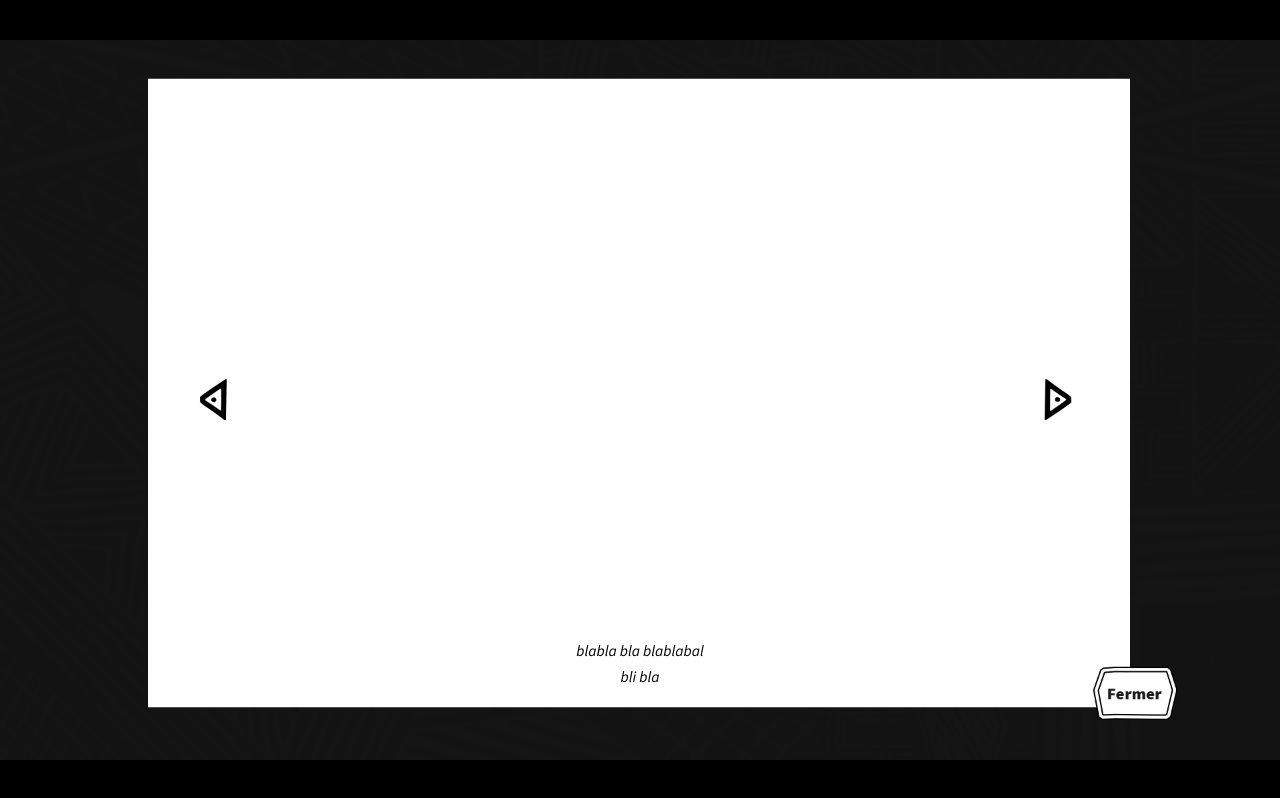
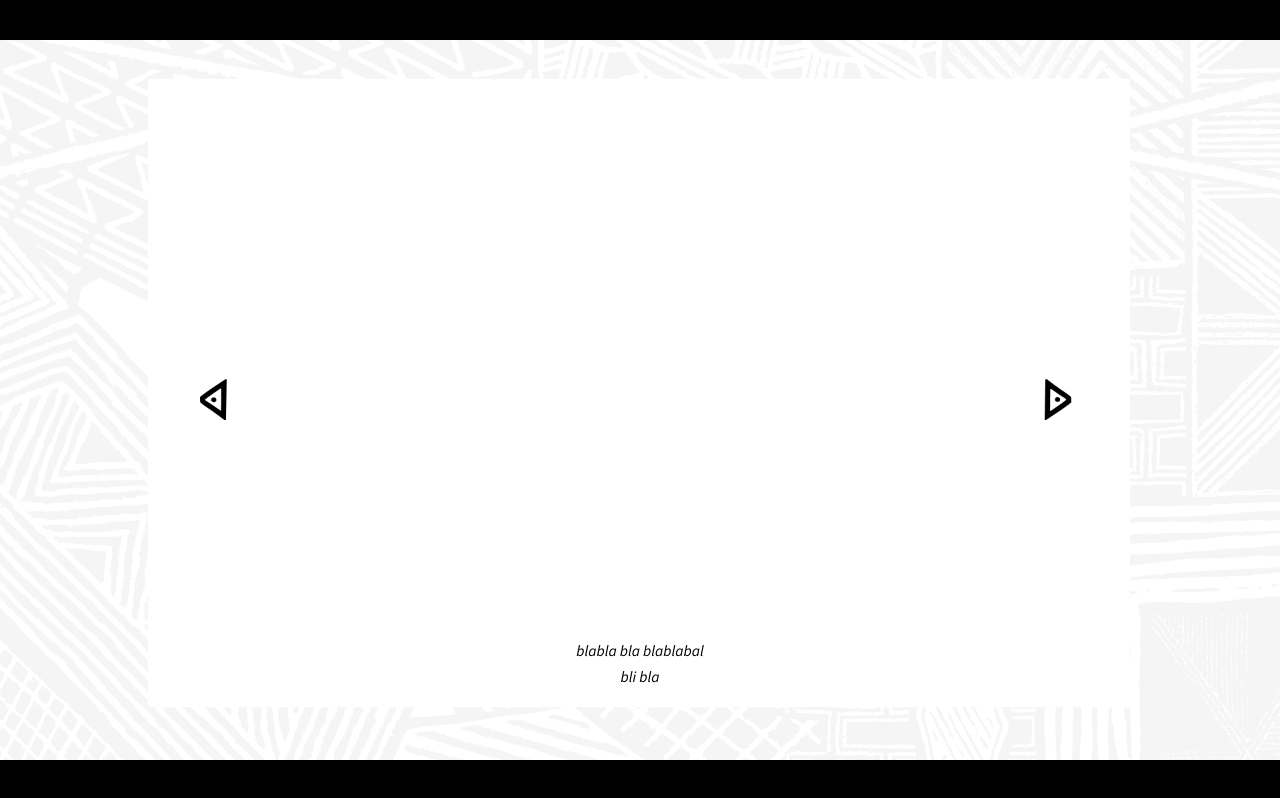
Before and after one commit to FabienTregan/AmazonieBodyPainting, a plain HTML site: page collection/index.html in a window 1280 px wide. Drawn offline with Linux system fonts and the light colour scheme.

Commit message:
Slightly changes images.

```diff
--- a/collection/index.html
+++ b/collection/index.html
@@ -84,7 +84,7 @@
 
     <div id="main" class="wideScreen">
 
-        <img class="background" src="index.jpg" />
+        <img class="background" src="index.png" />
 
         <div id="title"></div>
 
```
Also changed, not shown: index.html (+1 -1 lines), collection/index.jpg (deleted), collection/index.png (added), draw/help.png, index.jpg (deleted), index.png (added).
